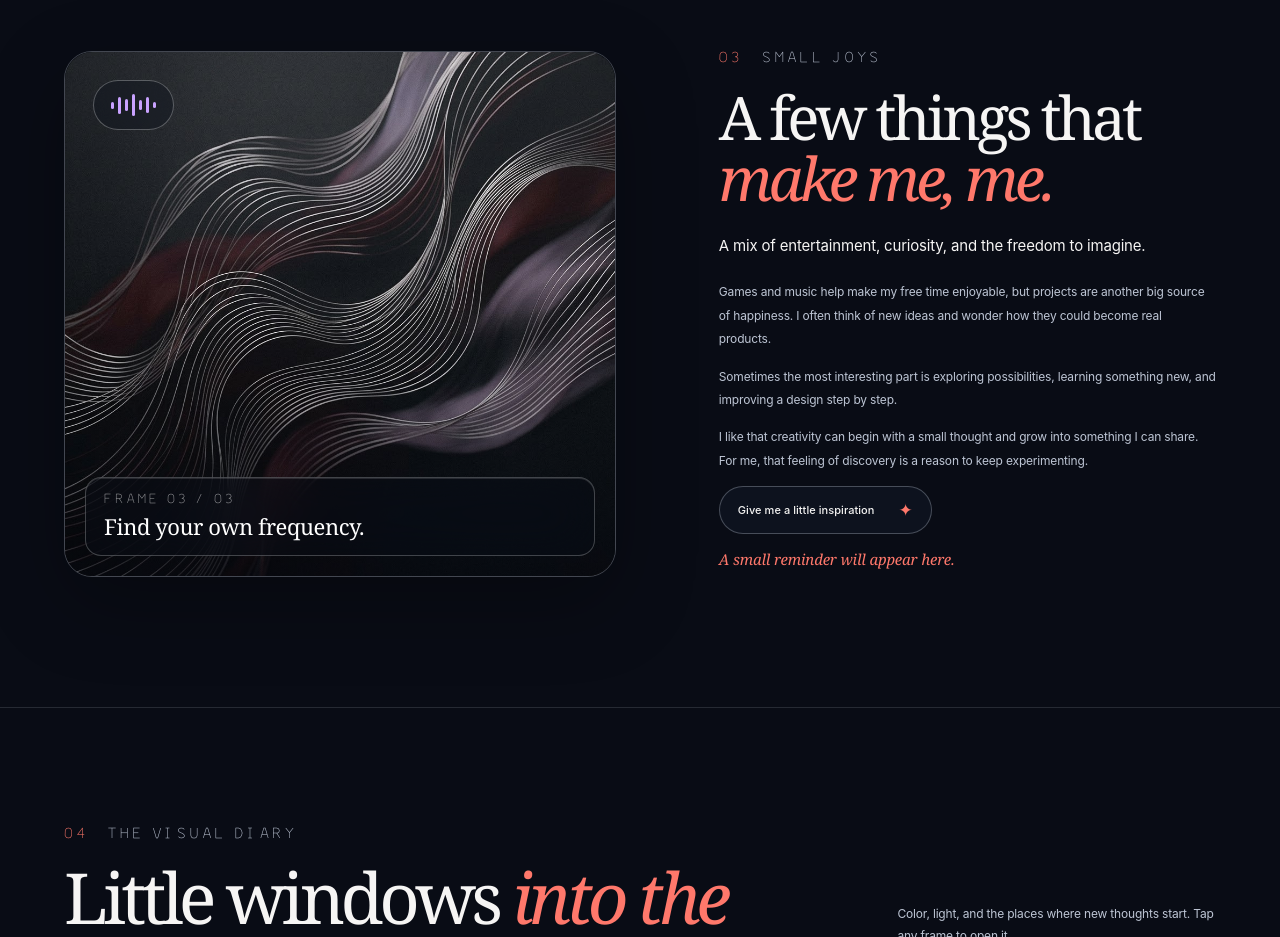
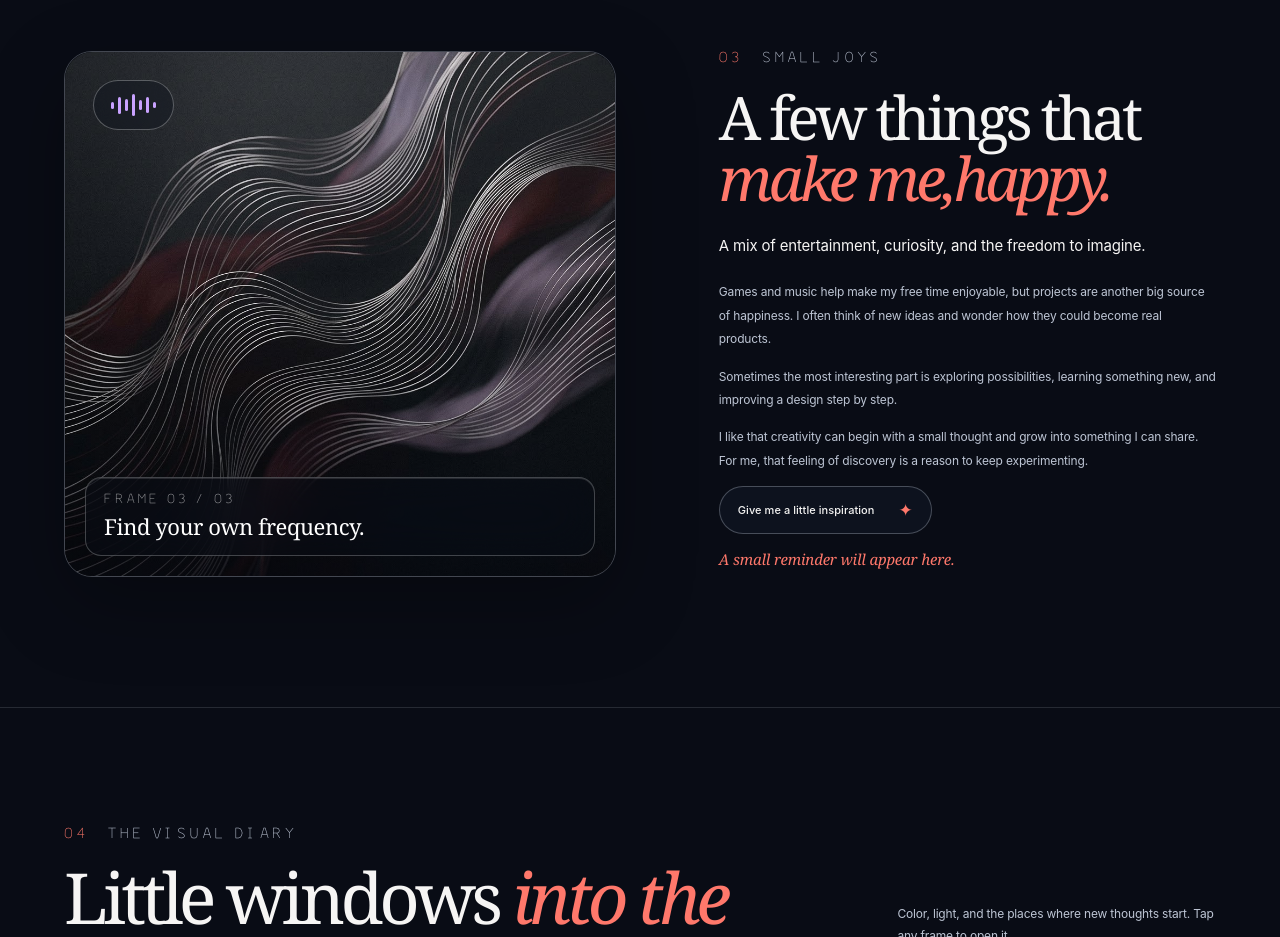
Before and after one commit to Azizjon149/My-Digital-Life---Blog, a plain HTML site: page index.html in a window 1280 px wide. Shown: the part 3500-4437 px from the top of the page. Drawn offline with Linux system fonts and the light colour scheme.

Commit message:
Update index.html

```diff
--- a/index.html
+++ b/index.html
@@ -110,7 +110,7 @@
 
     <section class="feature-section feature-happiness section-shell" id="happiness" aria-labelledby="happy-title">
       <div class="feature-image reveal" data-tilt><img src="assets/images/generated/abstract-sound-waves.jpg" alt="A luminous abstract music visualizer with flowing colored waveforms" loading="lazy"><div class="image-label glass-card"><span class="mono micro">FRAME 03 / 03</span><strong>Find your own frequency.</strong></div><div class="wave-sticker" aria-hidden="true"><i></i><i></i><i></i><i></i><i></i><i></i><i></i></div></div>
-      <article class="feature-copy reveal"><p class="eyebrow"><span class="eyebrow-number">03</span> SMALL JOYS</p><h2 id="happy-title">A few things that <em>make me, me.</em></h2><p class="article-lead">A mix of entertainment, curiosity, and the freedom to imagine.</p><div class="article-copy"><p>Games and music help make my free time enjoyable, but projects are another big source of happiness. I often think of new ideas and wonder how they could become real products.</p><p>Sometimes the most interesting part is exploring possibilities, learning something new, and improving a design step by step.</p><p>I like that creativity can begin with a small thought and grow into something I can share. For me, that feeling of discovery is a reason to keep experimenting.</p></div><button class="button button-outline glow-button" type="button" id="mood-button"><span>Give me a little inspiration</span><span class="button-arrow" aria-hidden="true">✦</span></button><p class="mood-result" id="mood-result" aria-live="polite">A small reminder will appear here.</p></article>
+      <article class="feature-copy reveal"><p class="eyebrow"><span class="eyebrow-number">03</span> SMALL JOYS</p><h2 id="happy-title">A few things that <em>make me,happy.</em></h2><p class="article-lead">A mix of entertainment, curiosity, and the freedom to imagine.</p><div class="article-copy"><p>Games and music help make my free time enjoyable, but projects are another big source of happiness. I often think of new ideas and wonder how they could become real products.</p><p>Sometimes the most interesting part is exploring possibilities, learning something new, and improving a design step by step.</p><p>I like that creativity can begin with a small thought and grow into something I can share. For me, that feeling of discovery is a reason to keep experimenting.</p></div><button class="button button-outline glow-button" type="button" id="mood-button"><span>Give me a little inspiration</span><span class="button-arrow" aria-hidden="true">✦</span></button><p class="mood-result" id="mood-result" aria-live="polite">A small reminder will appear here.</p></article>
     </section>
 
     <section class="moments-section section-shell" id="moments" aria-labelledby="moments-title">
```
